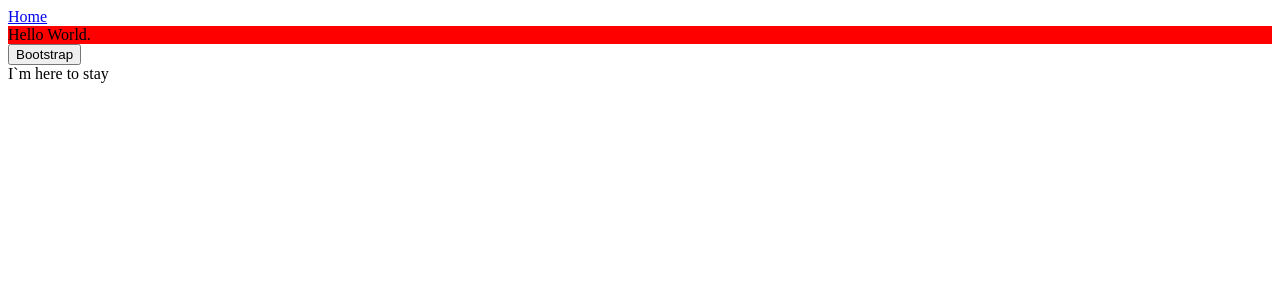
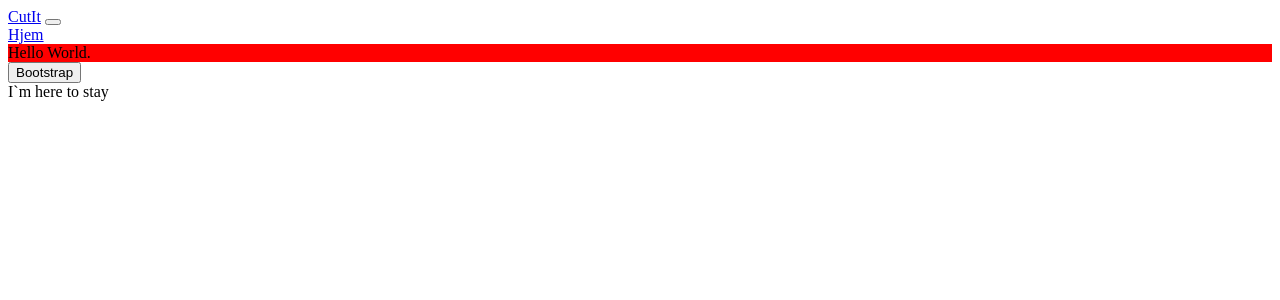
Before and after one commit to Pwntheon/MH19ReddTunfisken, a Next.js app in the folder frontend/: page / in a window 1280 px wide. Shown: the top 300 px of the page. Built offline with nearby package versions, Linux system fonts and the light colour scheme.

Commit message:
Add Nav components to layout file

```diff
--- a/frontend/components/layout.js
+++ b/frontend/components/layout.js
@@ -1,6 +1,7 @@
 import Head from 'next/head';
 import Link from 'next/link';
-
+import Navbar from 'react-bootstrap/Navbar';
+import Nav from 'react-bootstrap/Nav';
 export default ({ children, title = 'This is the default title' }) => (
   <div>
     <Head>
@@ -16,11 +17,21 @@ export default ({ children, title = 'This is the default title' }) => (
       />
     </Head>
     <header>
-      <nav>
-        <Link href="/">
-          <a>Home</a>
-        </Link>{' '}
-      </nav>
+      <Navbar bg="light" expand="lg">
+        <Navbar.Brand>
+          <Link href="/index">
+            <a>CutIt</a>
+          </Link>{' '}
+        </Navbar.Brand>
+        <Navbar.Toggle aria-controls="basic-navbar-nav" />
+        <Navbar.Collapse id="basic-navbar-nav">
+          <Nav className="mr-auto">
+            <Link href="/index">
+              <a>Hjem</a>
+            </Link>{' '}
+          </Nav>
+        </Navbar.Collapse>
+      </Navbar>
     </header>
 
     {children}
@@ -28,11 +39,3 @@ export default ({ children, title = 'This is the default title' }) => (
     <footer>{'I`m here to stay'}</footer>
   </div>
 );
-
-// export default () => {
-//   <Head>
-//     <title>Redd tunfisken</title>
-//     <meta name="viewport" content="initial-scale=1.0, width=device-width" />
-
-//   </Head>;
-// };
```
